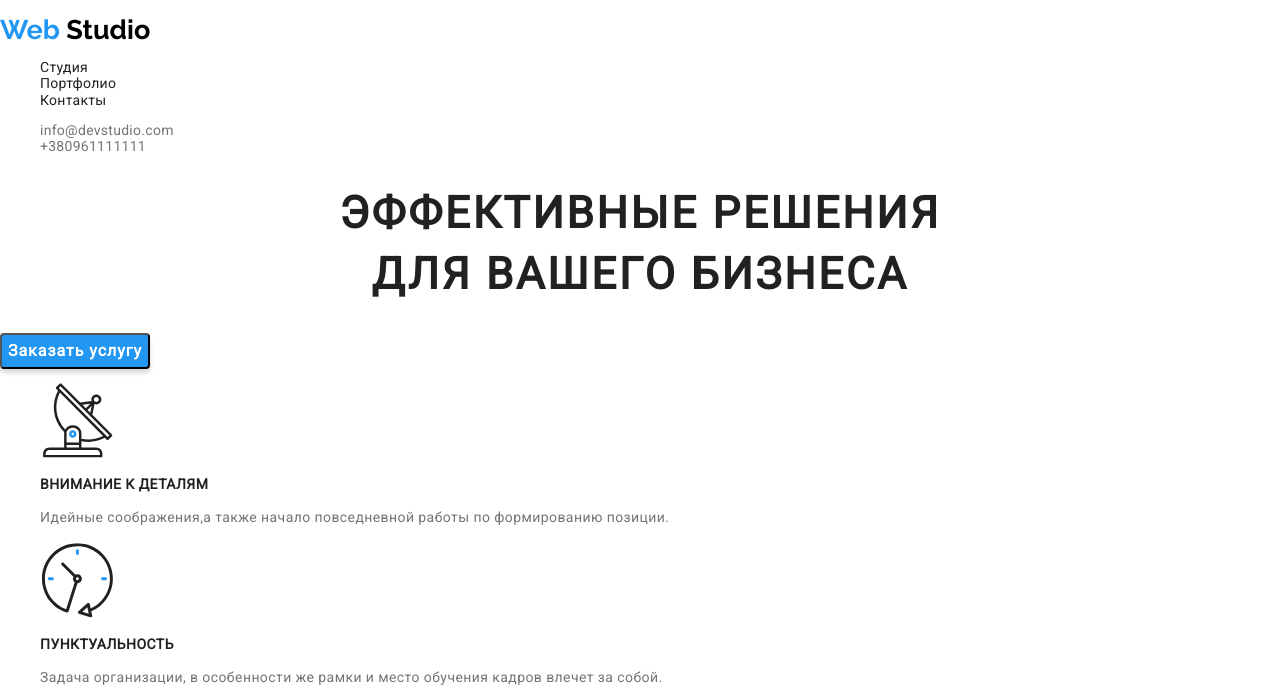
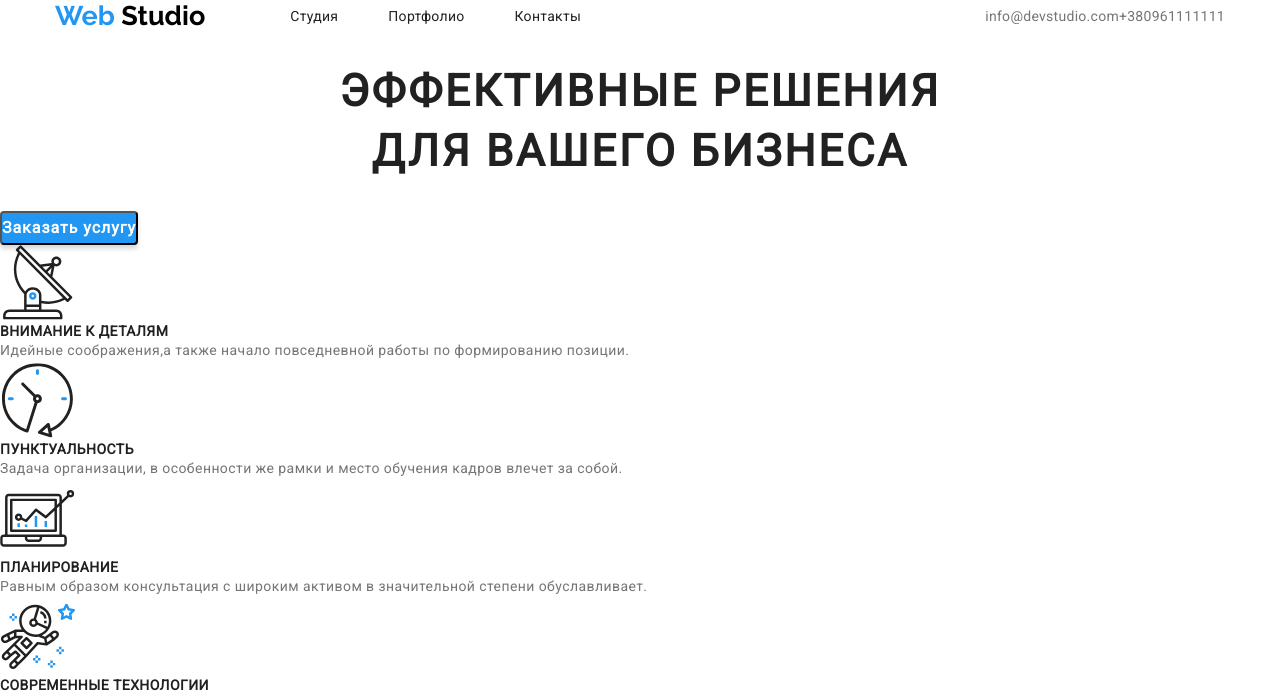
Before and after one commit to Mira1702/goit-markup-hw-03, a plain HTML site: page index.html in a window 1280 px wide. Shown: the top 697 px of the page. Drawn offline with Linux system fonts and the light colour scheme.

Commit message:
12 июля

```diff
--- a/css/styles.css
+++ b/css/styles.css
@@ -12,6 +12,8 @@ html {
 *::before,
 *::after{
 box-sizing: inherit;
+margin: 0px;
+padding: 0px;
 }
 
 body{
@@ -92,7 +94,6 @@ font-style: normal;
 font-weight: bold;
 font-size: 16px;
 line-height: 1.89;
-display: flex;
 align-items: center;
 text-align: center;
 letter-spacing: 0.06em;
@@ -238,3 +239,45 @@ line-height: 1.57;
 letter-spacing: 0.03em;
 color: #212121;
 }
+
+
+/* Flexbox */
+.container {
+width: 1200px;
+padding-left: 15px;
+padding-right: 15px;
+margin-left: auto;
+margin-right: auto;
+display: flex;
+
+}
+
+.navigation-list {
+display: flex;
+}
+
+.navigation-item:not(:last-child) {
+margin-right: 50px;
+}
+
+.navigation {
+display: flex;
+align-items: center;
+}
+
+.header-link {
+margin-right: 85px;
+}
+
+.address-link {
+display: flex;
+}
+
+.header-utils {
+margin-left: auto;
+}
+
+.header .container {
+align-items: center;
+justify-content: space-between;
+}
--- a/index.html
+++ b/index.html
@@ -12,18 +12,20 @@
 
   <body>
     <!-- Шапка страницы -->
-    <header>
-      <p>
-        <a class="header-link link" href="./index.html" aria-label="Web Studio"><span class="web">Web</span> Studio</a>
-      </p>
-      <nav>
-       <ul class="link">
-          <li> <a class="navigation-link link" href="./index.html">Студия</a> </li>
-          <li> <a class="navigation-link link" href="./portfolio.html">Портфолио</a> </li>
-          <li> <a class="navigation-link link" href="">Контакты</a> </li>
-        </ul>
-      </nav>
-        <ul class="link">
+    <header class="header">
+      <div class="container">
+        <nav class="navigation">
+        <p>
+         <a class="header-link link" href="./index.html" aria-label="Web Studio"><span class="web">Web</span> Studio</a>
+        </p>
+         <ul class="navigation-list link">
+          <li class="navigation-item"> <a class="navigation-link link" href="./index.html">Студия</a> </li>
+          <li class="navigation-item"> <a class="navigation-link link" href="./portfolio.html">Портфолио</a> </li>
+          <li class="navigation-item"> <a class="navigation-link link" href="">Контакты</a> </li>
+         </ul>
+        </nav>
+       <div class="header-utils">
+        <ul class="address-link link">
           <li>
             <a class="navigation-mail link" href="E-mail:info@devstudio.com">info@devstudio.com</a>
           </li>
@@ -31,16 +33,18 @@
             <a class="navigation-tel link" href="tel:+380961111111">+380961111111</a>
           </li>
         </ul>
+       </div>
+      </div>
     </header>
 
     <!-- Заголовок-->
-    <section>
+    <section class="section">
       <h1 class="heading">Эффективные решения<br />для вашего бизнеса</h1>
       <button type="button" class="button">Заказать услугу</button>
     </section>
 
     <!-- Особенности-->
-    <section>
+    <section class="section">
       <h2 hidden class="head">Особенности</h2>
       <ul class="link">
         <li>
@@ -78,7 +82,7 @@
     </section>
 
     <!--Чем мы занимаемся-->
-    <section>
+    <section class="section">
       <h2 class="head">Чем мы занимаемся</h2>
       <ul class="link">
         <li>
@@ -97,7 +101,7 @@
     </section>
 
     <!--Наша команда-->
-    <section class="section-theme">
+    <section class="section section-theme">
       <h2 class="head">Наша команда</h2>
       <ul class="link">
         <li>
@@ -260,7 +264,7 @@
     </section>
 
     <!--Постоянные клиенты-->
-    <section>
+    <section class="section">
       <h2 class="head">Постоянные клиенты</h2>
       <ul class="link">
         <li>
@@ -314,7 +318,7 @@
       </ul>
     </section>
 
-    <footer class="footer-them-color">
+    <footer class="footer-them-color section">
       <!--Адрес-->
       <div class="footer-text">
         <a class="header-link link" href="./index.html" aria-label="Web Studio"> <span class="web">Web</span> <span class="studio">Studio</span></a>
```
Lines whose indentation alone changed are shown as unchanged.
